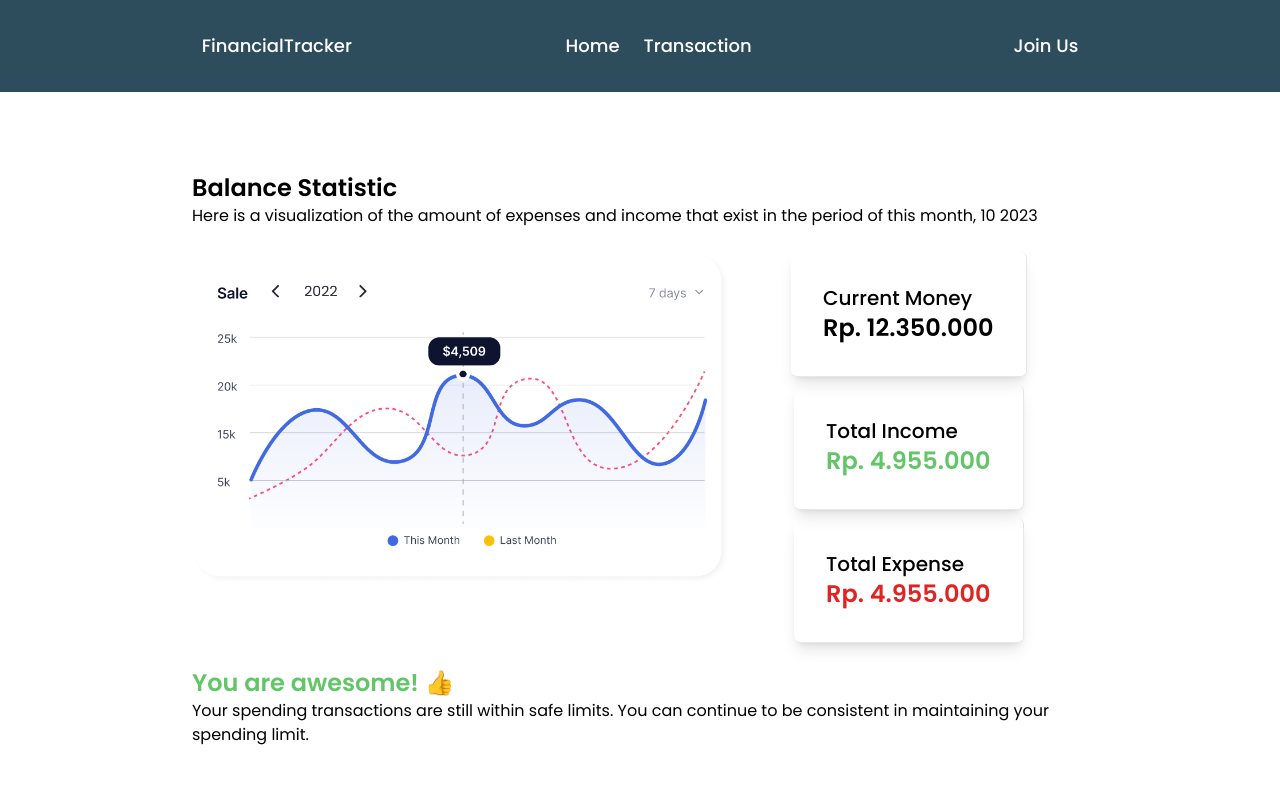
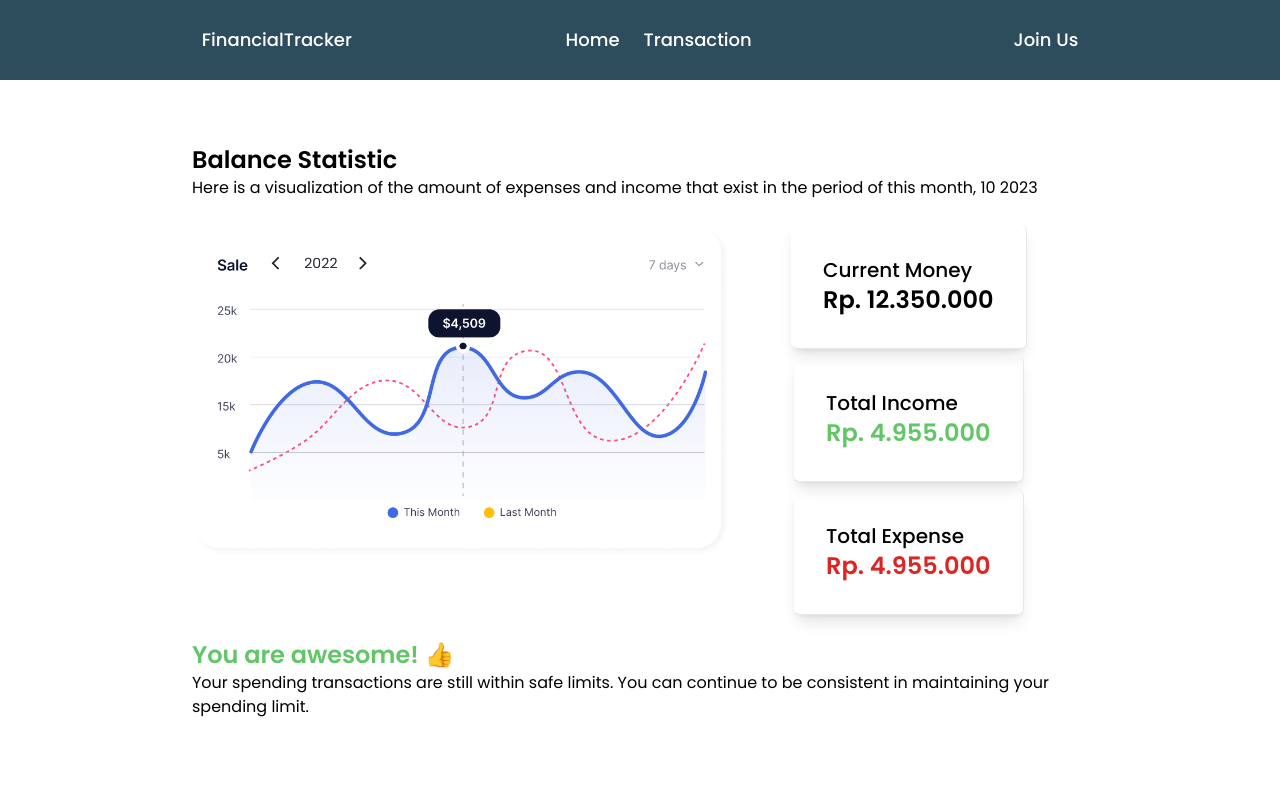
Before and after one commit to MahesaInsan/FinanceTracker, a React (Vite) app in the folder r-frontend/: page /dashboard in a window 1280 px wide. Shown: the top 797 px of the page. Built offline with nearby package versions, Linux system fonts and the light colour scheme.

Commit message:
added header margin bottom

```diff
--- a/r-frontend/src/components/partial/Header.jsx
+++ b/r-frontend/src/components/partial/Header.jsx
@@ -3,7 +3,7 @@ import React from "react";
 const Header = () => {
   return (
     <>
-      <header className="flex flex-row justify-evenly py-5 bg-primaryColor text-white font-medium text-lg z-10 sticky top-0">
+      <header className="flex flex-row justify-evenly py-5 bg-primaryColor text-white font-medium text-lg z-10 sticky top-0 mb-[4rem] h-[5rem] align-middle items-center">
         <div className="flex">
           <a className="p-3" href="/">FinancialTracker</a>
         </div>
--- a/r-frontend/src/components/welcomeComponents/Tops.jsx
+++ b/r-frontend/src/components/welcomeComponents/Tops.jsx
@@ -3,7 +3,7 @@ import welomeimg from '/welcome-money.png'
 
 export default function Tops() {
     return (
-        <div className='flex flex-col items-center justify-center gap-4 bg-gradient-to-b from-sky-200 to-white pt-10'>
+        <div className='flex flex-col items-center justify-center gap-4 bg-gradient-to-b from-sky-200 to-white pt-10 mt-[-4rem]'>
             <div className='flex flex-col text-center gap-2'>
                 <h1 className='font-bold text-3xl'>The perfect place to</h1>
                 <h1 className='font-bold text-3xl text-[#3A89A0]'>Track Your Finance</h1>
--- a/r-frontend/src/views/Dashboard.jsx
+++ b/r-frontend/src/views/Dashboard.jsx
@@ -8,7 +8,7 @@ import AchievingGoal from '../components/AchievingGoal';
 const Dashboard = () => {
     return (
         <Layout>
-            <div className='flex flex-col w-full pl-[15%] pr-[15%] gap-20 pt-20'>
+            <div className='flex flex-col w-full pl-[15%] pr-[15%] gap-20'>
                 <Statistic />
                 <Goals />
                 <TransactionHistoryDashboard />
```
